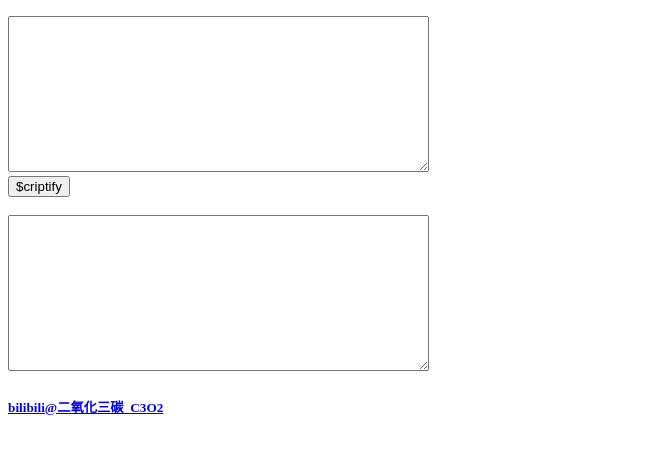
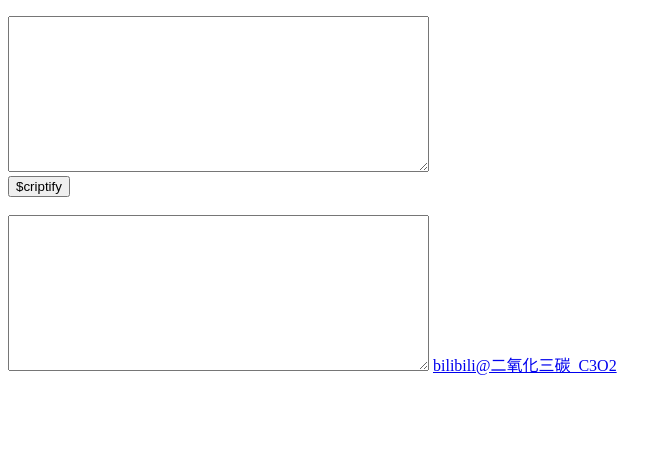
Before and after one commit to jsoft2022/jsoft2022.github.io, a plain HTML site: page index.html in a window 1280 px wide. Shown: the part 105-558 px from the top of the page, without its empty margins (0-672 px from the left). Drawn offline with Linux system fonts and the light colour scheme.

Commit message:
Update index.html

```diff
--- a/index.html
+++ b/index.html
@@ -20,6 +20,6 @@ function getit() {
     document.getElementById('outputCode').value = outputCode;
 }
 </script>
-<a href="https://b23.tv/JITErjE"><h5>bilibili@二氧化三碳_C3O2</h5></a>
+<a href="https://b23.tv/JITErjE"><span>bilibili@二氧化三碳_C3O2</span></a>
 </body>
 </html>
```
